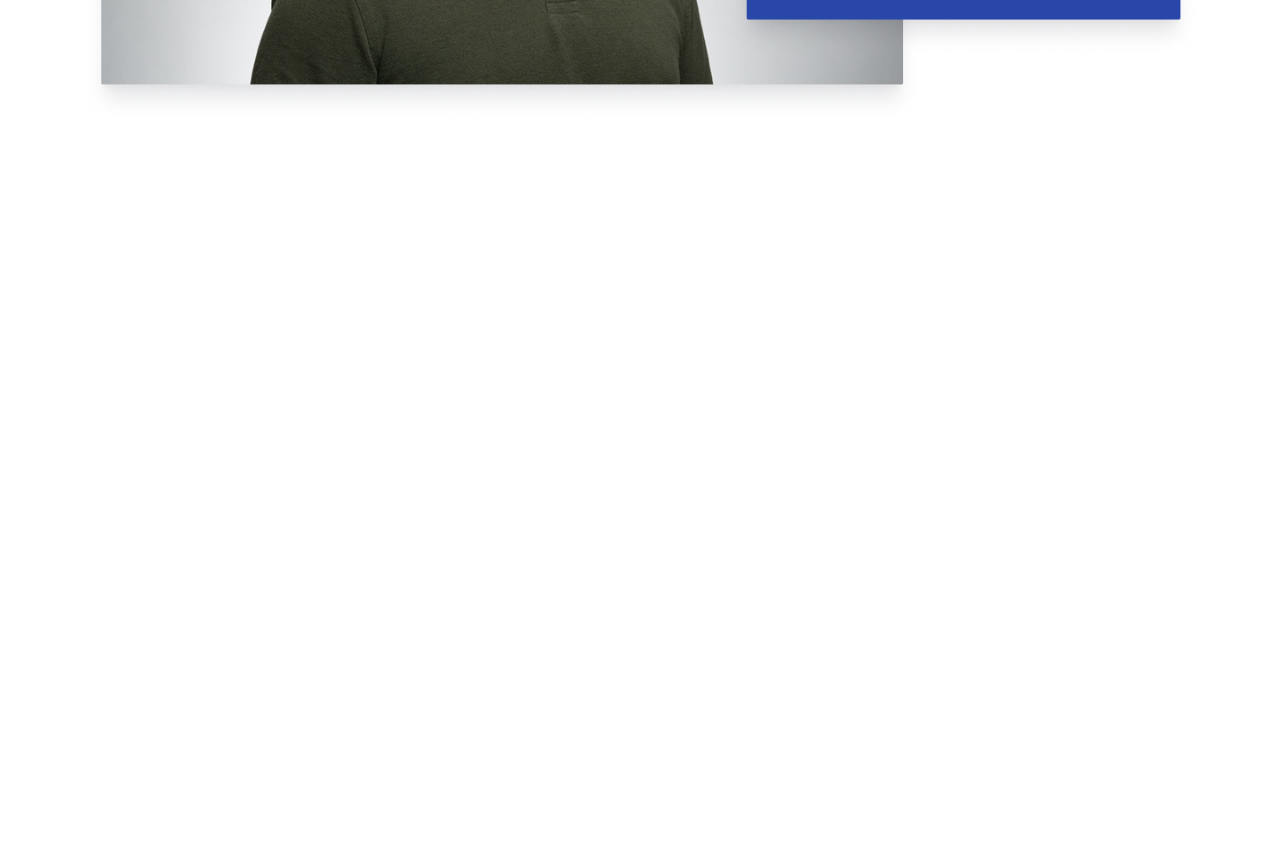
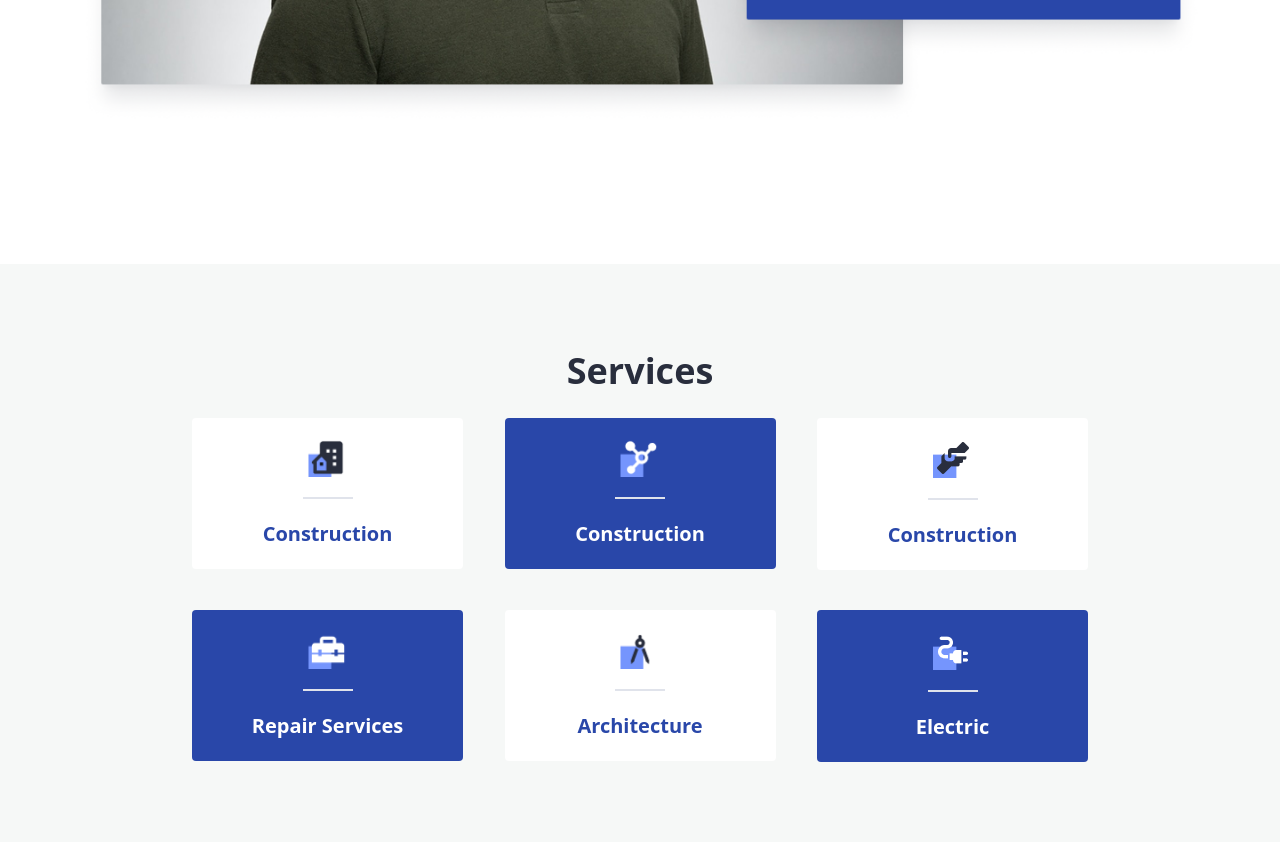
Before and after one commit to abdullourazov/prac-for-lessson, a website: page src/index.html in a window 1280 px wide. Shown: the part 1639-2481 px from the top of the page. Before the commit the page ends 1903 px from the top, so only its background shows below. Drawn offline with nearby package versions, Linux system fonts and the light colour scheme; files that its build step writes are made by us from their sources.

Commit message:
section3

```diff
--- a/src/index.html
+++ b/src/index.html
@@ -72,5 +72,115 @@
         <img src="./About us (1).png" alt="">
     </section>
 
+    <section class="bg-[#F6F8F7] py-[80px]">
+        <b>
+            <h2 class="text-[#292E3D] text-[36px] text-center  mb-[20px]">Services</h2>
+        </b>
+        <div class="flex  justify-between w-[70%] mx-auto">
+            <div class="w-[271px] ">
+                <article class="bg-[#FFFFFF]  p-[20px] rounded-[4px]  ">
+                    <div class="flex  flex-col justify-center">
+                        <div class="w-[40px] mx-auto"> <img src="./icon (5).png" class="flex justify-center w-[100%]"
+                                alt=""> </div>
+                        <div class="w-[50px] h-[2px] my-[20px] mx-auto bg-[#E0E3EB]"></div>
+                        <div class="text-center">
+                            <b>
+                                <p class="text-[20px] text-[#2947A9]">Construction</p>
+                            </b>
+                        </div>
+
+                    </div>
+
+                </article>
+            </div>
+            <div class="w-[271px] ">
+                <article class="bg-[#2947A9]  p-[20px] rounded-[4px]  ">
+                    <div class="flex  flex-col justify-center">
+                        <div class="w-[40px] mx-auto"> <img src="./icon (6).png" class="flex justify-center w-[100%]"
+                                alt=""> </div>
+                        <div class="w-[50px] h-[2px] my-[20px] mx-auto bg-[#E0E3EB]"></div>
+                        <div class="text-center">
+                            <b>
+                                <p class="text-[20px] text-[#FFFFFF]">Construction</p>
+                            </b>
+                        </div>
+
+                    </div>
+
+                </article>
+            </div>
+            <div class="w-[271px] ">
+                <article class="bg-[#FFFFFF]  p-[20px] rounded-[4px]  ">
+                    <div class="flex  flex-col justify-center">
+                        <div class="w-[40px] mx-auto"> <img src="./icon (7).png" class="flex justify-center w-[100%]"
+                                alt=""> </div>
+                        <div class="w-[50px] h-[2px] my-[20px] mx-auto bg-[#E0E3EB]"></div>
+                        <div class="text-center">
+                            <b>
+                                <p class="text-[20px] text-[#2947A9]">Construction</p>
+                            </b>
+                        </div>
+
+                    </div>
+
+                </article>
+            </div>
+        </div>
+
+        <div class="flex  justify-between w-[70%] mx-auto mt-[5vh]">
+            <div class="w-[271px] ">
+                <article class="bg-[#2947A9]  p-[20px] rounded-[4px]  ">
+                    <div class="flex  flex-col justify-center">
+                        <div class="w-[40px] mx-auto"> <img src="./icon (8).png" class="flex justify-center w-[100%]"
+                                alt=""> </div>
+                        <div class="w-[50px] h-[2px] my-[20px] mx-auto bg-[#E0E3EB]"></div>
+                        <div class="text-center">
+                            <b>
+                                <p class="text-[20px] text-[#FFFFFF]">Repair Services</p>
+                            </b>
+                        </div>
+
+                    </div>
+
+                </article>
+            </div>
+            <div class="w-[271px] ">
+                <article class="bg-[#FFFFFF]  p-[20px] rounded-[4px]  ">
+                    <div class="flex  flex-col justify-center">
+                        <div class="w-[40px] mx-auto"> <img src="./icon (9).png" class="flex justify-center w-[100%]"
+                                alt=""> </div>
+                        <div class="w-[50px] h-[2px] my-[20px] mx-auto bg-[#E0E3EB]"></div>
+                        <div class="text-center">
+                            <b>
+                                <p class="text-[20px] text-[#2947A9]">Architecture</p>
+                            </b>
+                        </div>
+
+                    </div>
+
+                </article>
+            </div>
+            <div class="w-[271px] ">
+                <article class="bg-[#2947A9]  p-[20px] rounded-[4px]  ">
+                    <div class="flex  flex-col justify-center">
+                        <div class="w-[40px] mx-auto"> <img src="./icon (10).png" class="flex justify-center w-[100%]"
+                                alt=""> </div>
+                        <div class="w-[50px] h-[2px] my-[20px] mx-auto bg-[#E0E3EB]"></div>
+                        <div class="text-center">
+                            <b>
+                                <p class="text-[20px] text-[#FFFFFF]">Electric</p>
+                            </b>
+                        </div>
+
+                    </div>
+
+                </article>
+            </div>
+        </div>
+
+    </section>
+
+
+
 </body>
 </html>
```
Also changed, not shown: src/icon (10).png (added), src/icon (5).png (added), src/icon (6).png (added), src/icon (7).png (added), src/icon (8).png (added), src/icon (9).png (added).
